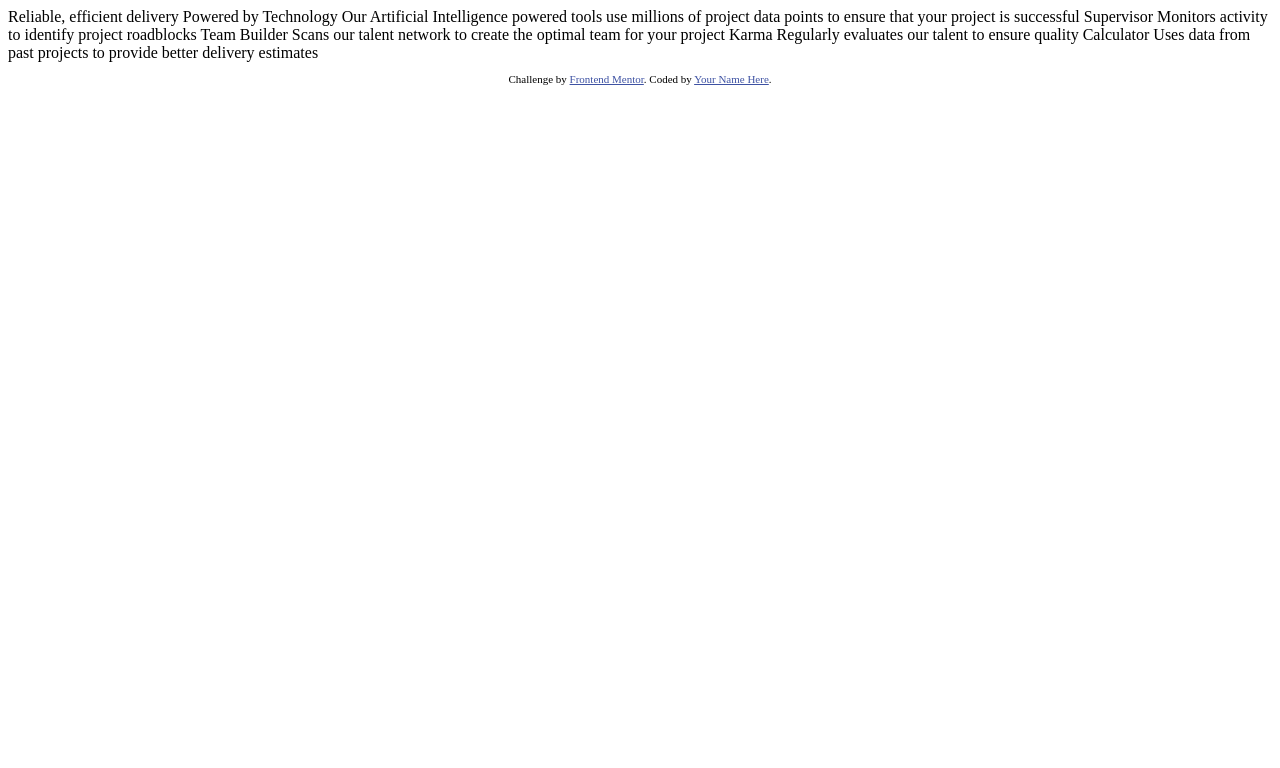
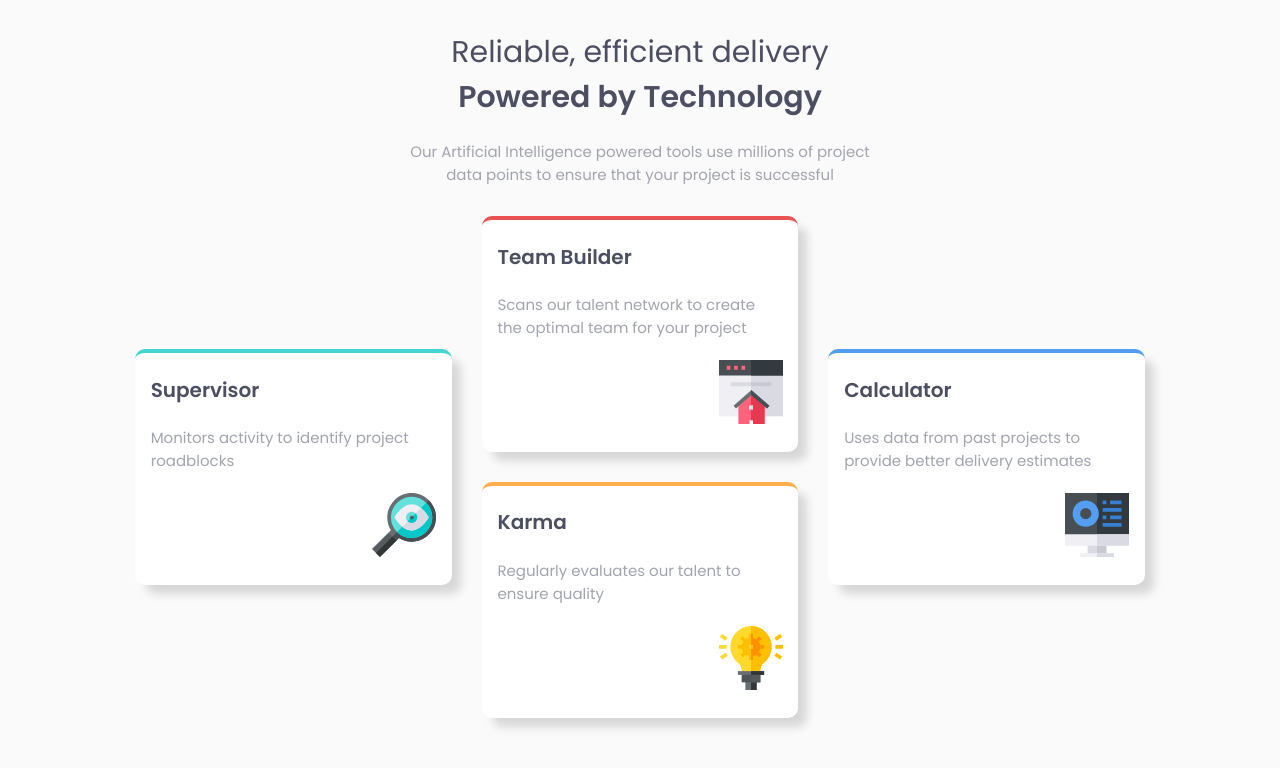
Before and after one commit to krishee107/FRONTENDMENTOR_Four-card-feature-section, a plain HTML site: page index.html in a window 1280 px wide. Drawn offline with Linux system fonts and the light colour scheme.

Commit message:
CSS Final

```diff
--- /dev/null
+++ b/css/style.css
@@ -0,0 +1,74 @@
+@import url('https://fonts.googleapis.com/css2?family=Poppins:wght@200;400;600&display=swap');
+
+:root{
+    --color1:hsl(0, 78%, 62%);
+    --color2:hsl(180, 62%, 55%);
+    --color3:hsl(34, 97%, 64%);
+    --color4:hsl(212, 86%, 64%);
+    --color5:hsl(234, 12%, 34%);
+    --color6:hsl(229, 6%, 66%);
+    --color7:hsl(0, 0%, 98%);
+}
+
+html, body{
+    margin: 0;
+    font-size: 15px;
+    font-family: 'Poppins', sans-serif;
+    background-color: var(--color7);
+}
+
+/* Main */
+main {display: grid;justify-content: center;}
+
+/*Content*/
+.info {text-align: center;padding: 10px; color: var(--color5);}
+.info span{font-weight: normal;}
+
+.text {
+    text-align: center;
+    width: 50%;
+    margin: 0 auto;
+    color: var(--color6);
+}
+
+/* Boxes */
+#boxes {
+    display: grid;
+    grid-template-columns: repeat(3, 33%);
+    justify-content: center;
+    align-items: center;
+    column-gap: 30px;
+    padding: 20px 0;
+}
+.doubleColumn {
+    display: grid;
+    grid-gap: 30px;
+}
+
+.box {
+    background: white;
+    border-radius: 10px;
+    border-top: 4px solid;
+    padding: 5%;
+    display: grid;
+    gap: 10px;
+    max-width: 300px;
+    height: 200px;
+    -webkit-box-shadow: 10px 10px 10px -1px rgba(0,0,0,0.14);
+    -moz-box-shadow: 10px 10px 10px -1px rgba(0,0,0,0.14);
+    box-shadow: 10px 10px 10px -1px rgba(0,0,0,0.14);
+    align-items: center;
+}
+
+.boxTitle {
+    font-weight: bold;
+    font-size: 20px;
+    color: var(--color5);
+}
+.boxText{color:var(--color6)}
+.boxIco {justify-self: right;}
+
+.red{border-color: var(--color1);}
+.green{border-color: var(--color2);}
+.orange{border-color: var(--color3);}
+.blue{border-color: var(--color4);}
--- a/index.html
+++ b/index.html
@@ -5,41 +5,54 @@
   <meta name="viewport" content="width=device-width, initial-scale=1.0"> <!-- displays site properly based on user's device -->
 
   <link rel="icon" type="image/png" sizes="32x32" href="./images/favicon-32x32.png">
-
+  <link rel="stylesheet" href="css/style.css">
   <title>Frontend Mentor | Four card feature section</title>
 
-  <!-- Feel free to remove these styles or customise in your own stylesheet 👍 -->
-  <style>
-    .attribution { font-size: 11px; text-align: center; }
-    .attribution a { color: hsl(228, 45%, 44%); }
-  </style>
 </head>
 <body>
 
-  Reliable, efficient delivery
-  Powered by Technology
+  <main>
+    <div class="info">
+      <h1> <span>Reliable, efficient delivery</span> <br>
+        Powered by Technology</h1>
+      <div class="text">Our Artificial Intelligence powered tools use millions of project data points
+        to ensure that your project is successful</div>
+    </div>
 
-  Our Artificial Intelligence powered tools use millions of project data points
-  to ensure that your project is successful
+    <div id="boxes">
+      <!-- Supervisor-->
+      <div class="boxColumn">
+        <div class="box green">
+          <div class="boxTitle">Supervisor</div>
+          <div class="boxText">Monitors activity to identify project roadblocks</div>
+          <div class="boxIco"><img src="images/icon-supervisor.svg" alt=""></div>
+        </div>
+      </div>
+      <!-- Team builder / Karma-->
+      <div class="boxColumn doubleColumn">
+        <div class="box red">
+          <div class="boxTitle">Team Builder</div>
+          <div class="boxText">Scans our talent network to create the optimal team for your project</div>
+          <div class="boxIco"><img src="images/icon-team-builder.svg" alt=""></div>
+        </div>
 
-  Supervisor
-  Monitors activity to identify project roadblocks
+        <div class="box orange">
+          <div class="boxTitle">Karma</div>
+          <div class="boxText">Regularly evaluates our talent to ensure quality</div>
+          <div class="boxIco"><img src="images/icon-karma.svg" alt=""></div>
+        </div>
+      </div>
+      <!-- calculator-->
+      <div class="boxColumn">
+        <div class="box blue">
+          <div class="boxTitle">Calculator</div>
+          <div class="boxText">Uses data from past projects to provide better delivery estimates</div>
+          <div class="boxIco"><img src="images/icon-calculator.svg" alt=""></div>
+        </div>
+      </div>
 
-  Team Builder
-  Scans our talent network to create the optimal team for your project
+    </div>
+  </main>
 
-  Karma
-  Regularly evaluates our talent to ensure quality
-
-  Calculator
-  Uses data from past projects to provide better delivery estimates
-
-
-  <footer>
-    <p class="attribution">
-      Challenge by <a href="https://www.frontendmentor.io?ref=challenge" target="_blank">Frontend Mentor</a>.
-      Coded by <a href="#">Your Name Here</a>.
-    </p>
-  </footer>
 </body>
 </html>
```
